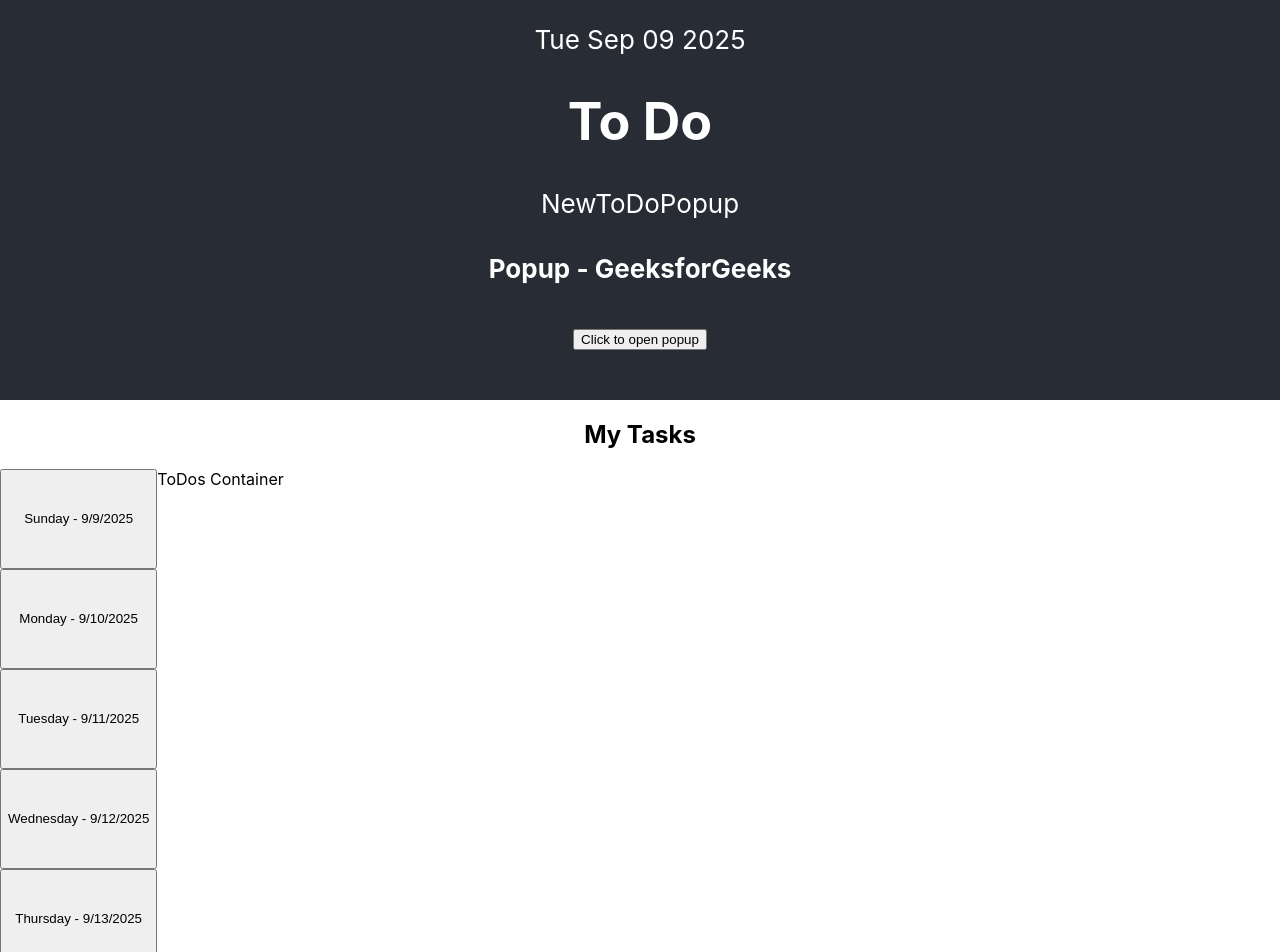
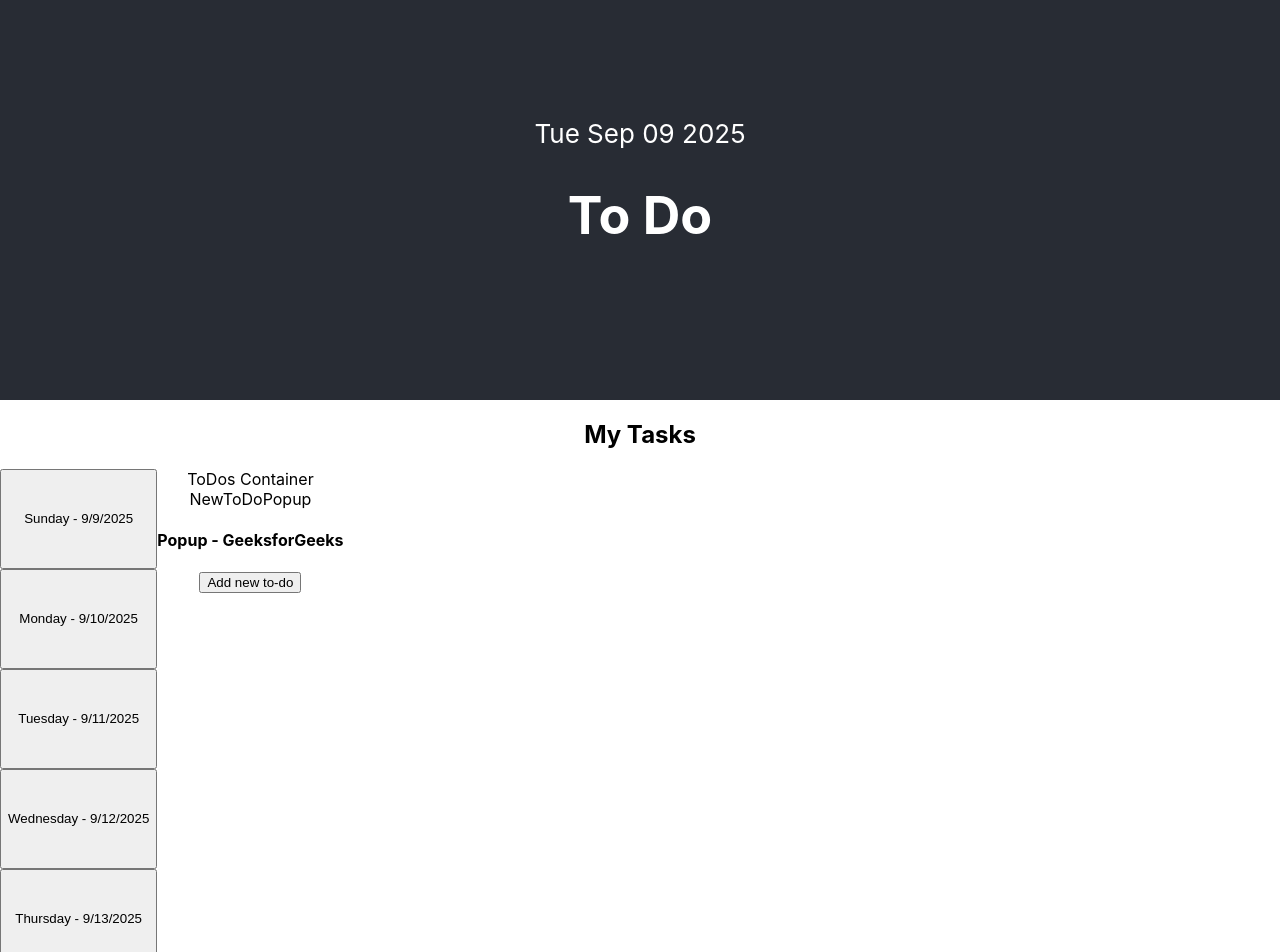
Before and after one commit to pinkx-xlink/react-to-do-app2025, a React (Create React App) app in the folder to-do/: page / in a window 1280 px wide. Shown: the top 952 px of the page. Built offline with nearby package versions, Linux system fonts and the light colour scheme.

Commit message:
Change text on Popup button, and move NewToDoPopup component from the header into the document body

```diff
--- a/to-do/src/App.js
+++ b/to-do/src/App.js
@@ -11,7 +11,7 @@ function App() {
 
         <TodaysDate />
         <h1>To Do</h1>
-        <NewToDoPopup />
+
 
       </header>
 
@@ -19,7 +19,11 @@ function App() {
         <h2>My Tasks</h2>
         <div className='body-content__tasks-content'>
           <DateSidebar />
-          <ToDos />
+          <div className='body-content__tasks-content__to-dos'>
+            <ToDos />
+            <NewToDoPopup />
+          </div>
+
         </div>
       </div>
     </div>
--- a/to-do/src/components/NewToDoPopup.jsx
+++ b/to-do/src/components/NewToDoPopup.jsx
@@ -13,7 +13,7 @@ const NewToDoPopup = () => {
     <div>NewToDoPopup
          <h4>Popup - GeeksforGeeks</h4>
             <Popup trigger=
-                {<button> Click to open popup </button>}
+                {<button> Add new to-do </button>}
                 position="right center">
                  <form id="myForm">
                     <label for="task">Task:</label>
```
